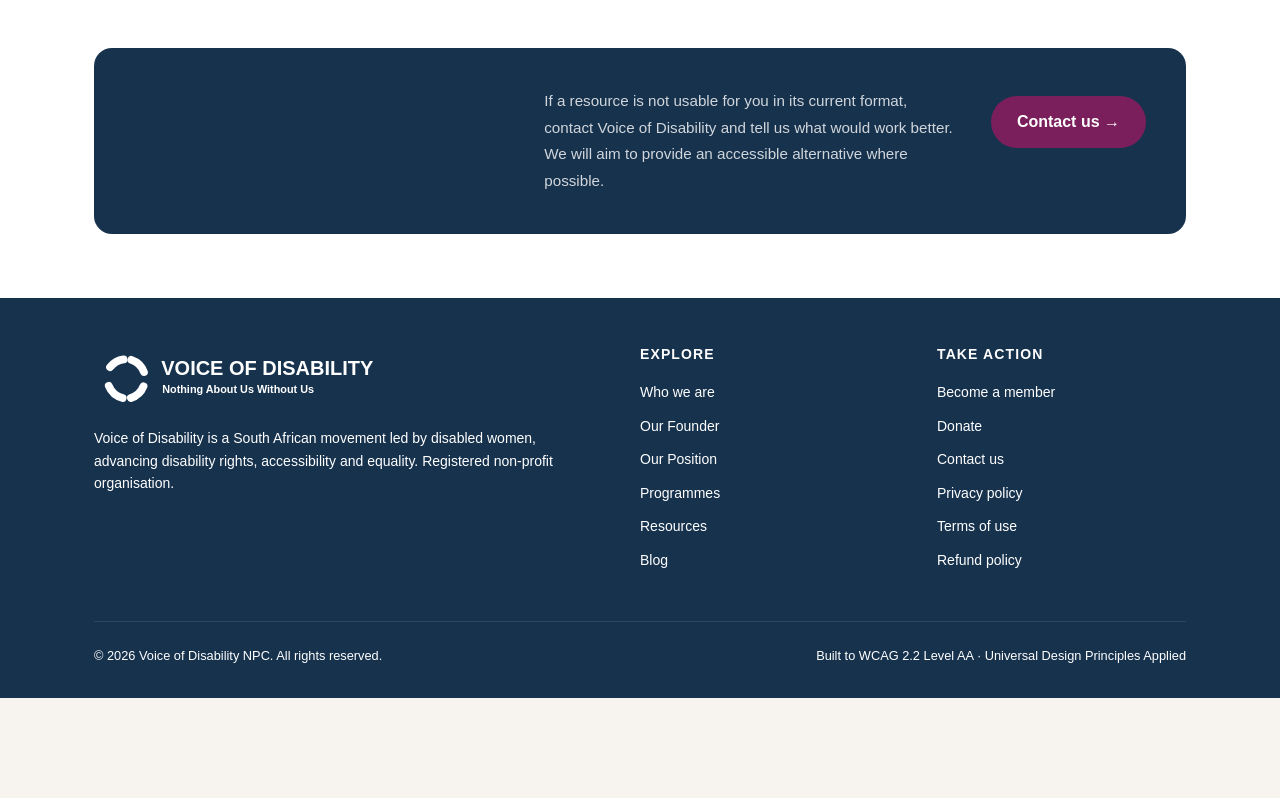
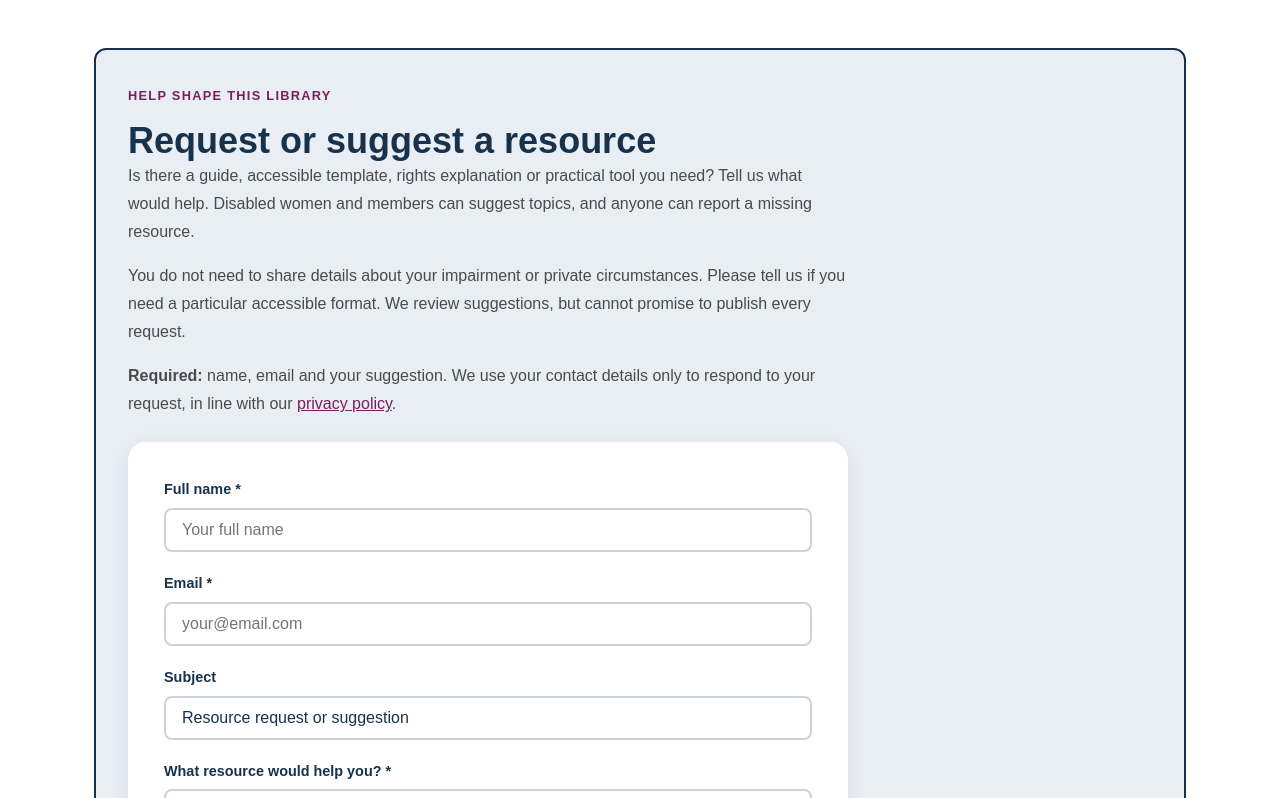
Before and after one commit to laggiesfl/voice-of-disability, a Next.js app: page /resources in a window 1280 px wide. Shown: the part 2063-2861 px from the top of the page. Before the commit the page ends 2761 px from the top, so only its background shows below. Built offline with nearby package versions, Linux system fonts and the light colour scheme; no server answers.

Commit message:
Add resource suggestion section to Voice of Disability library

```diff
--- a/app/resources/page.tsx
+++ b/app/resources/page.tsx
@@ -2,6 +2,7 @@ import Link from 'next/link';
 import { cookies } from 'next/headers';
 import type { Metadata } from 'next';
 import MembershipForm from '../components/MembershipForm';
+import ContactForm from '../components/ContactForm';
 
 export const metadata: Metadata = {
   title: 'Resources — Tools for Your Rights',
@@ -148,6 +149,20 @@ export default async function ResourcesPage() {
             </section>
           )}
 
+          <section id="suggest-resource" aria-labelledby="suggest-resource-h" style={{ marginTop: '3rem', padding: '2rem', border: '2px solid var(--purple-deep)', borderRadius: '12px', background: 'var(--light-purple)' }}>
+            <div style={{ maxWidth: 720 }}>
+              <p className="section-label">Help shape this library</p>
+              <h2 id="suggest-resource-h">Request or suggest a resource</h2>
+              <p>Is there a guide, accessible template, rights explanation or practical tool you need? Tell us what would help. Disabled women and members can suggest topics, and anyone can report a missing resource.</p>
+              <p>You do not need to share details about your impairment or private circumstances. Please tell us if you need a particular accessible format. We review suggestions, but cannot promise to publish every request.</p>
+              <p><strong>Required:</strong> name, email and your suggestion. We use your contact details only to respond to your request, in line with our <Link href="/privacy">privacy policy</Link>.</p>
+              <div className="membership-form-wrap" style={{ marginTop: '1.5rem' }}>
+                <ContactForm resourceRequest />
+              </div>
+              <p style={{ marginTop: '1rem' }}>If the form is not accessible to you, email <a href="mailto:fadila@voiceofdisability.com?subject=Resource%20request%20or%20suggestion">fadila@voiceofdisability.com</a>.</p>
+            </div>
+          </section>
+
           <aside className="belief-block" style={{marginTop: '3rem'}} aria-labelledby="resource-note-h">
             <h2 id="resource-note-h" style={{fontSize: '1.4rem'}}>Need a resource in another format?</h2>
             <p>
```
